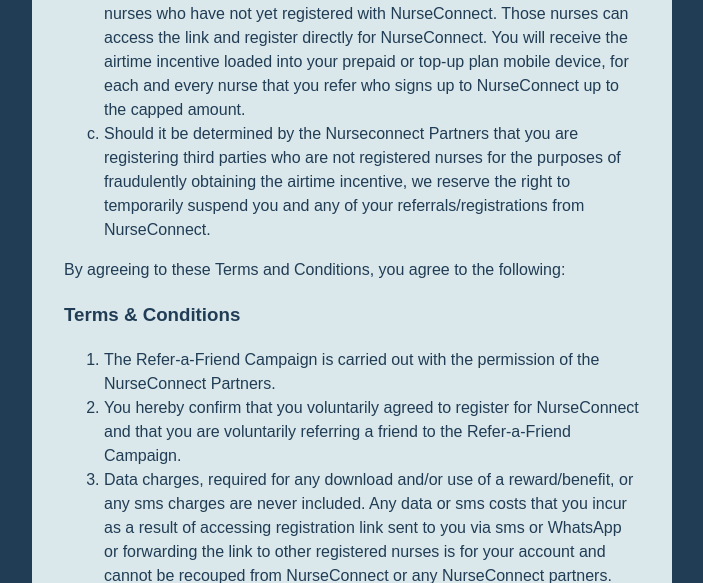
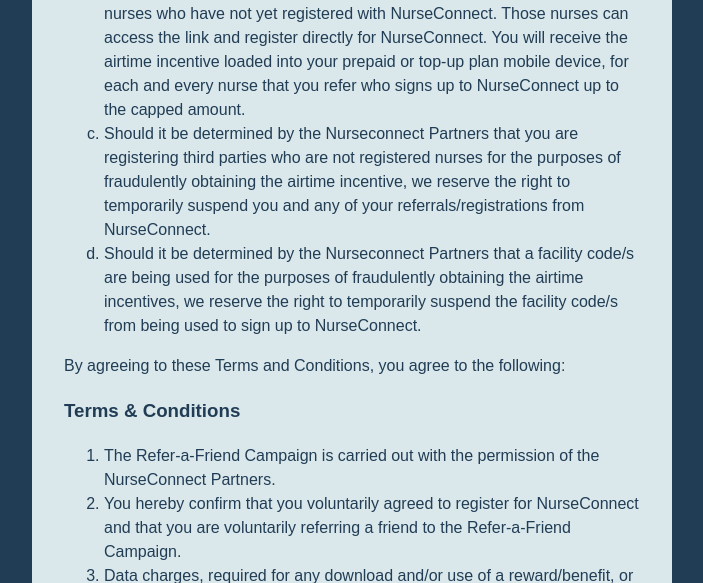
Before and after one commit to praekeltfoundation/nurseconnect-registration, a Django app: page /terms_and_conditions/ in a window 1280 px wide. Shown: the part 863-1446 px from the top of the page, without its empty margins (288-991 px from the left). Run offline with Django 3.2, Linux system fonts and the light colour scheme; parts of the project's set-up code (start-up, migrations or seed data) failed here and were passed over.

Commit message:
Update terms and conditions (thanks @OMosimege)

```diff
--- a/templates/terms_and_conditions.html
+++ b/templates/terms_and_conditions.html
@@ -20,6 +20,7 @@
     <li>As a nurse registered with NurseConnect, you can register another nurse via the USSD line (*135*550*5#). For every nurse you sign up, you will receive R10 worth of airtime as an incentive (‘the  airtime incentive”) loaded into your prepaid or top-up plan mobile device; alternatively</li>
     <li>As a nurse registered with NurseConnect, you can send a link to other nurses who have not yet registered with NurseConnect. Those nurses can access the link and register directly for NurseConnect. You will receive the airtime incentive loaded into your prepaid or top-up plan mobile device, for each and every nurse that you refer who signs up to NurseConnect up to the capped amount.</li>
     <li>Should it be determined by the Nurseconnect Partners that you are registering third parties who are not registered nurses for the purposes of fraudulently obtaining the airtime incentive, we reserve the right to temporarily suspend you and any of your referrals/registrations from NurseConnect.</li>
+    <li>Should it be determined by the Nurseconnect Partners that a facility code/s are being used for the purposes of fraudulently obtaining the airtime incentives, we reserve the right to temporarily suspend the facility code/s from being used to sign up to NurseConnect.</li>
   </ol>
 
   <p>By agreeing to these Terms and Conditions, you agree to the following:</p>
```
